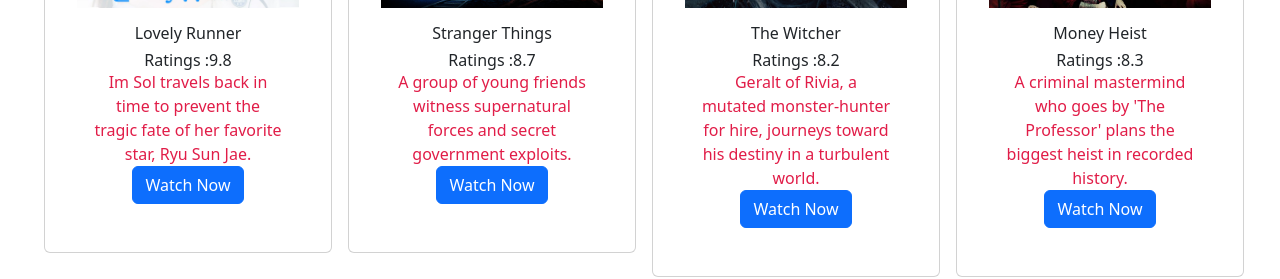
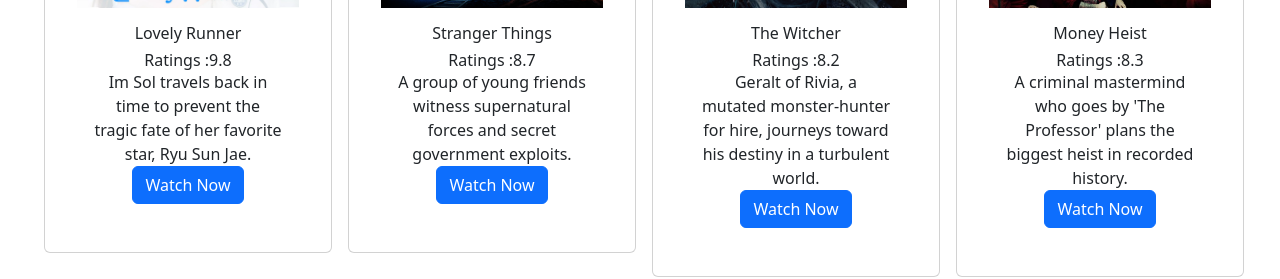
Before and after one commit to RSG-developer/Project, a React (Vite) app: page / in a window 1280 px wide. Shown: the part 262-541 px from the top of the page. Built offline with nearby package versions, Linux system fonts and the light colour scheme.

Commit message:
First Commit

```diff
--- a/src/components/Api.jsx
+++ b/src/components/Api.jsx
@@ -35,7 +35,7 @@
     }
 
     if (error) {
-        return <div className="text-center mt-4 text-red-600">Error: {error}</div>;
+        return <div className="text-center mt-4">Error: {error}</div>;
     }
 
     return (
--- a/src/components/HindiMovies.jsx
+++ b/src/components/HindiMovies.jsx
@@ -11,7 +11,7 @@
           <div className="card-body">
             <h5 className="card-title">{series.name || "Title not available"}</h5>
             <h6>Ratings :{series.rating}</h6>
-                                <p className="card-text " style={{ fontFamily: "Times New Roman,serif" }}>{series.description || "Description not available"}</p>
+            <p className="card-text " style={{fontFamily:"Times New Roman,serif"}}>{series.description || "Description not available"}</p>
             <a href={series.watch_url || "#"} className="btn btn-primary">
               Watch Now
             </a>
--- a/src/components/Netflixseries.jsx
+++ b/src/components/Netflixseries.jsx
@@ -12,7 +12,7 @@
           <div className="card-body">
             <h5 className="card-title">{series.name || "Title not available"}</h5>
             <h6>Ratings :{series.rating}</h6>
-            <p className="card-text text-rose-600">{series.description || "Description not available"}</p>
+            <p className="card-text">{series.description || "Description not available"}</p>
             <a href={series.watch_url || "#"} className="btn btn-primary">
               Watch Now
             </a>
```
Also changed, not shown: src/App.jsx (+4 -8 lines). Lines whose indentation alone changed are shown as unchanged.
